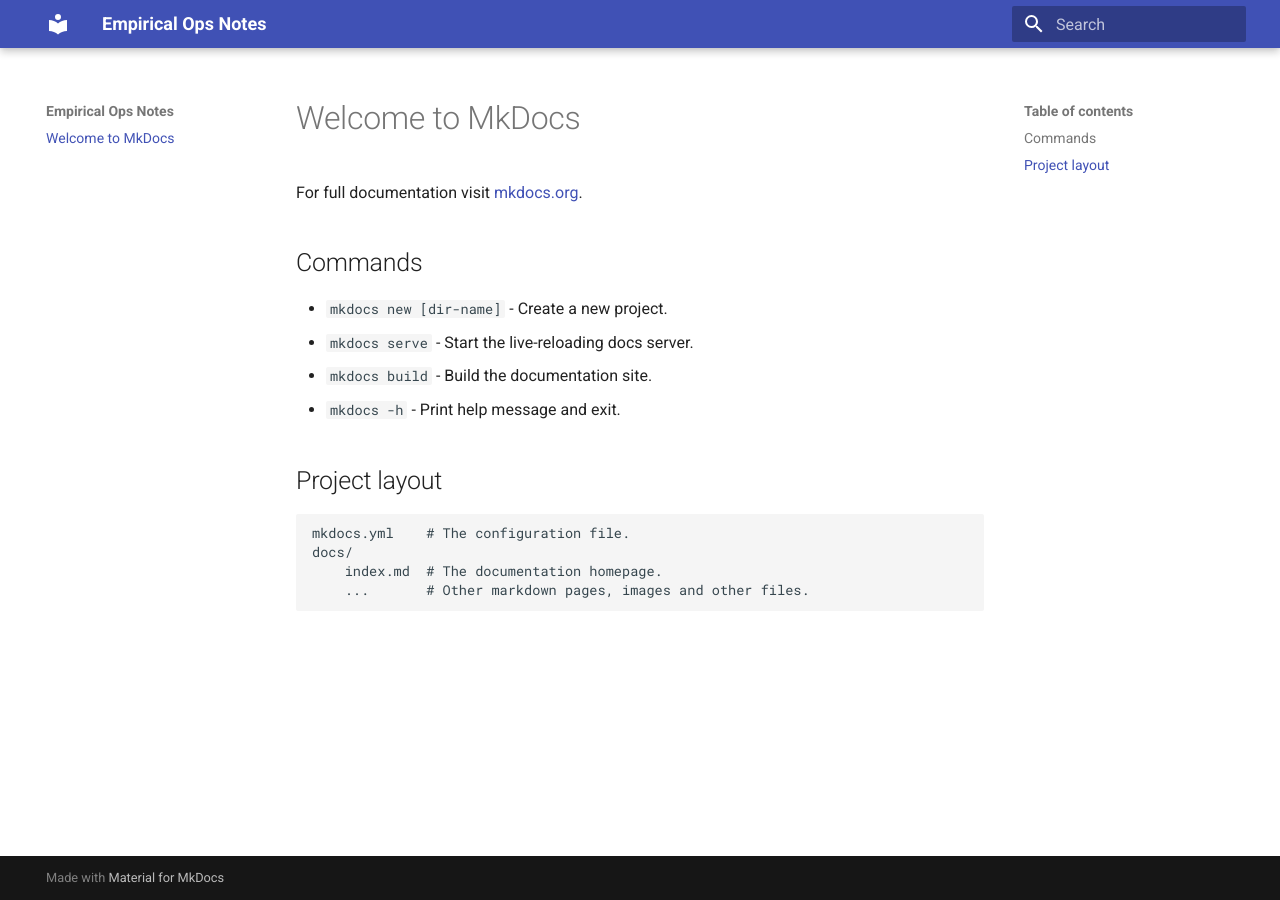
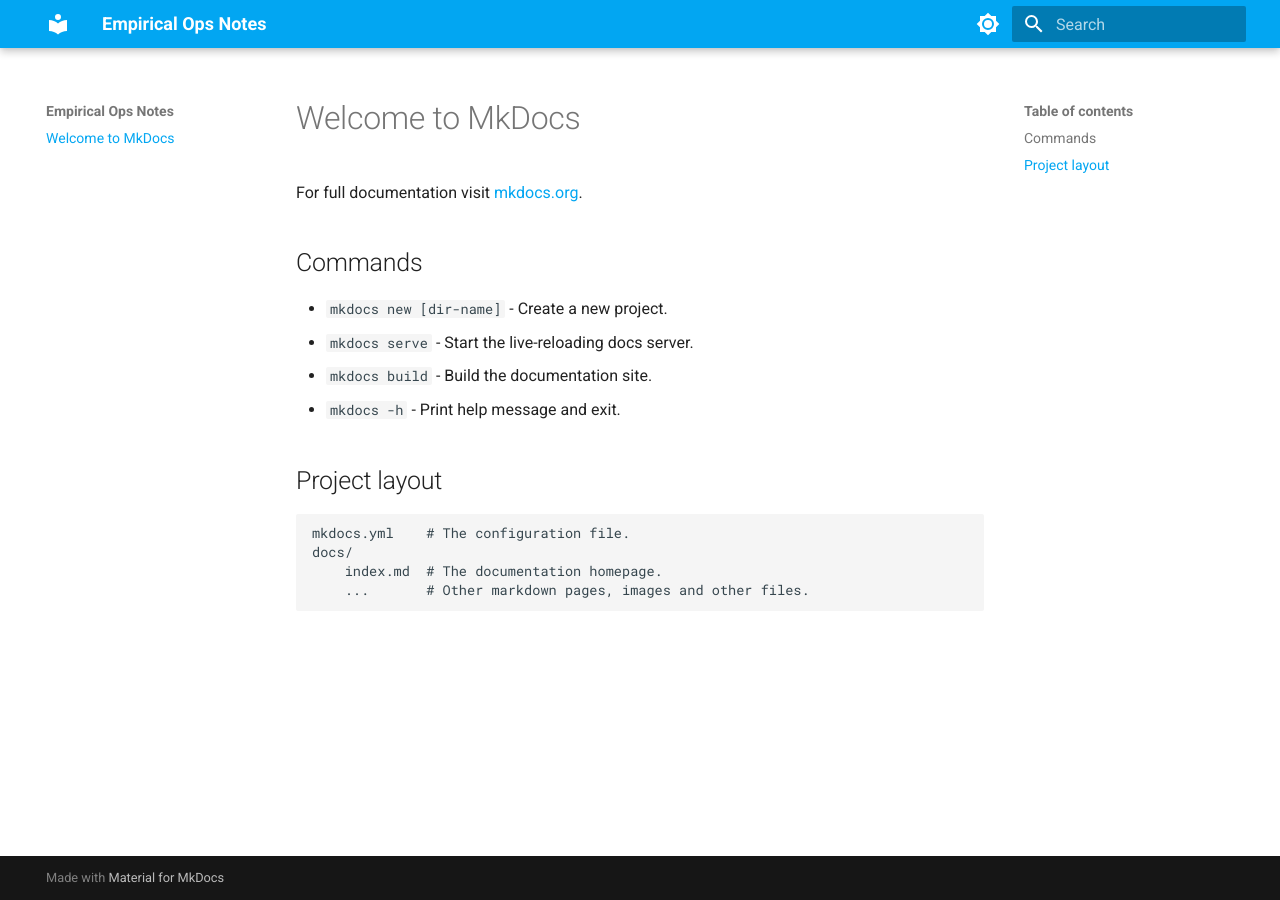
Before and after one commit to DrewDalmedo/drewdalmedo.github.io, an MkDocs documentation site: the page built from docs/index.md, in a window 1280 px wide. Built offline with MkDocs 1.6.1 and Material for MkDocs 9.7.7, drawn with Linux system fonts in a browser that asks for light colours.

Commit message:
Add theming and mermaid diagram extension

```diff
--- a/mkdocs.yml
+++ b/mkdocs.yml
@@ -2,3 +2,45 @@
 site_url: https://drewdalmedo.github.io
 theme:
   name: material
+  features:
+    - navigation.instant
+    - navigation.tracking
+    - navigation.sections
+    - navigation.expand
+    - search.suggest
+    - search.highlight
+  palette:
+    # light mode
+    - media: "(prefers-color-scheme: light)"
+      scheme: default
+      primary: light blue
+      accent: light blue
+      toggle:
+        icon: material/brightness-7
+        name: Switch to dark mode
+    # dark mode
+    - media: "(prefers-color-scheme: dark)"
+      scheme: slate
+      primary: blue
+      accent: blue
+      toggle:
+        icon: material/brightness-4
+        name: Switch to light mode
+
+# extensions
+markdown_extensions:
+  - attr_list
+  - md_in_html
+  - pymdownx.highlight:
+      anchor_linenums: true
+  - pymdownx.superfences:
+      custom_fences:
+        - name: mermaid
+          class: mermaid
+          format: !!python/name:pymdownx.superfences.fence_code_format
+  - pymdownx.details
+  - admonition
+
+# extra plugins
+plugins:
+  - search
```
